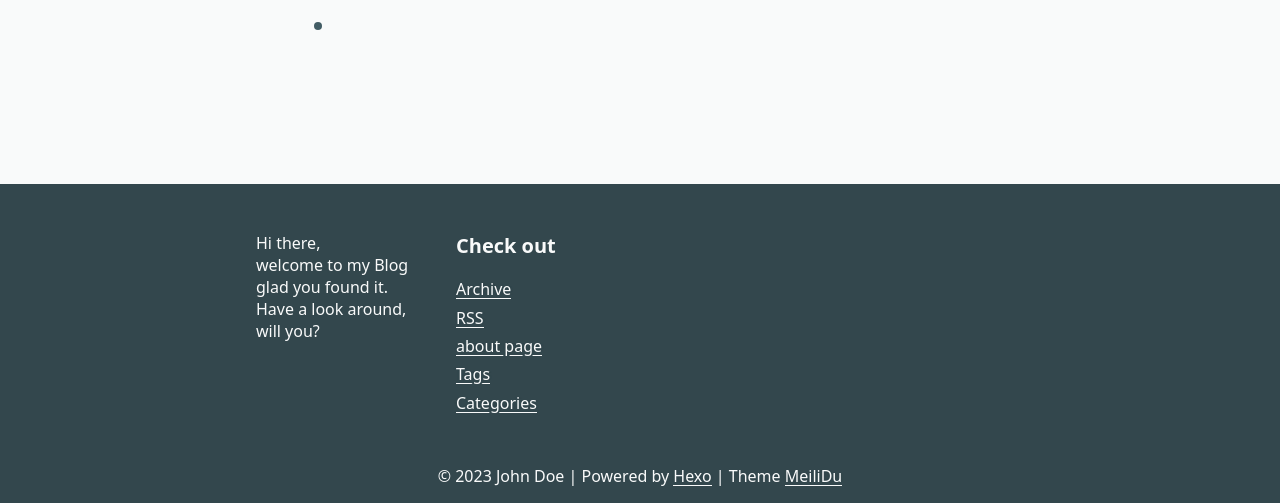
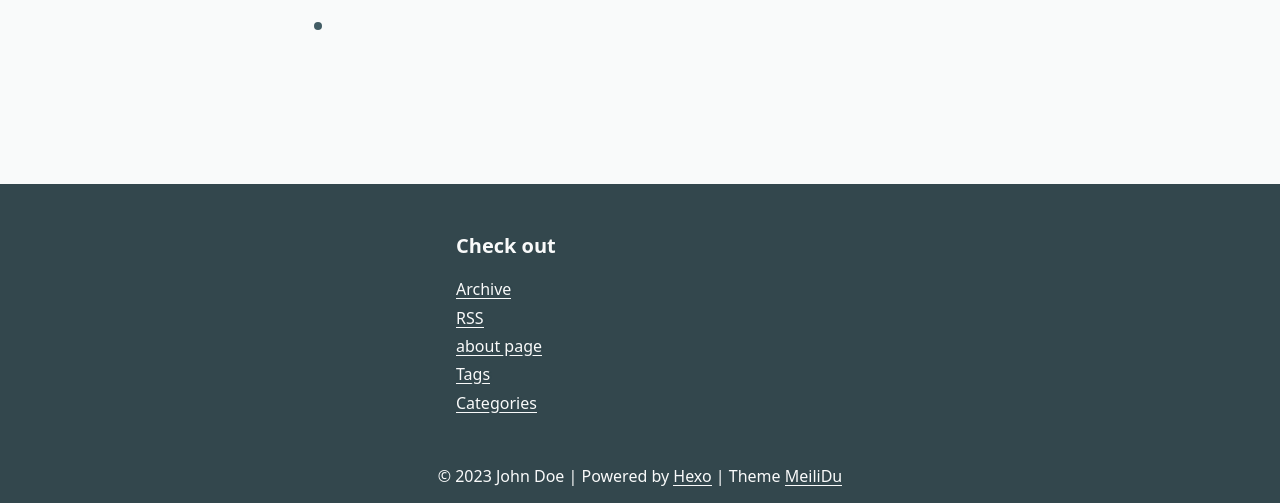
Before and after one commit to Tecalion/Tecalion.github.io, a plain HTML site: page archives/2023/06/index.html in a window 1280 px wide. Shown: the part 713-1216 px from the top of the page. Drawn offline with Linux system fonts and the light colour scheme; a web font is replaced by a local one.

Commit message:
Site updated: 2023-06-07 15:49:03

```diff
--- a/archives/2023/06/index.html
+++ b/archives/2023/06/index.html
@@ -74,8 +74,9 @@
 	<div class="footer-content">
 
 	      <div class="footer__element">
-	<p>Hi there, <br />welcome to my Blog glad you found it. Have a look around, will you?</p>
+	<p><br /></p>
 </div>
+
 
 
 	      <div class="footer__element">
```
Also changed, not shown: archives/2023/index.html (+2 -1 lines), archives/index.html (+2 -1 lines), index.html (+2 -1 lines), 1 other file.
